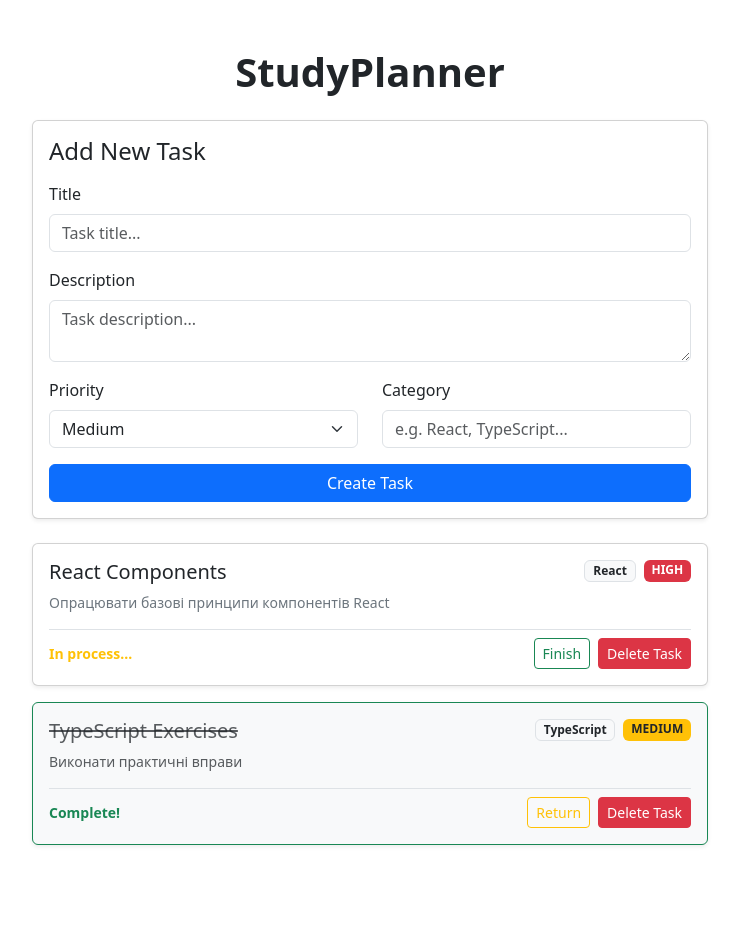
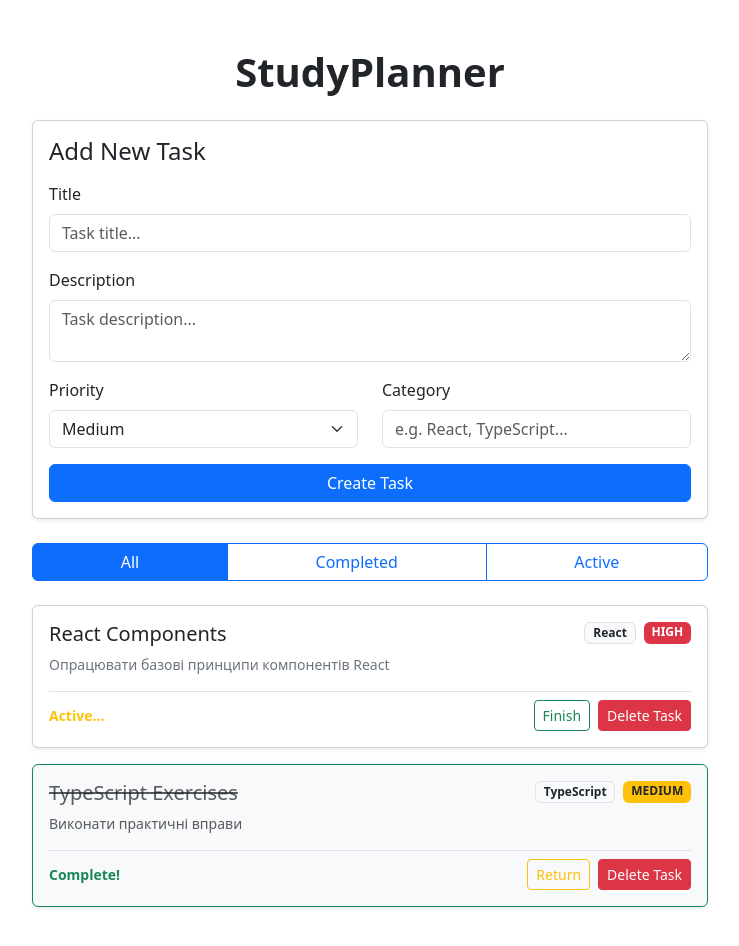
Before and after one commit to denys-samoilov/study-planner-app, a React (Vite) app: page / in a window 1280 px wide. Shown: the top 946 px of the page, without its empty margins (270-1009 px from the left). Before the commit the page ends 909 px from the top, so only its background shows below. Built offline with nearby package versions, Linux system fonts and the light colour scheme.

Commit message:
feat: add filter functionality with paremeters 'all', 'active' and 'completed'

```diff
--- a/src/App.tsx
+++ b/src/App.tsx
@@ -4,10 +4,11 @@ import { Task } from './types/task';
 import { TaskList } from './components/TaskList';
 import { TaskForm } from './components/TaskForm';
 import { initialTasks } from './data/initialTasks';
-import { TaskFilters } from './components/TaskFilters';
+import { TaskFilters, type FilterType } from './components/TaskFilters';
 
 export function App() {
-  const [tasks, setTasks] = useState<Task[]>(initialTasks);
+  const [tasks, setTasks] = useState(initialTasks);
+  const [filter, setFilter] = useState<FilterType>('all');
 
   function handleAddTask(newTask: Task): void {
     setTasks((prevTasks) => [newTask, ...prevTasks]);
@@ -37,17 +38,30 @@ export function App() {
     setTasks((prevTasks) => prevTasks.filter((task) => task.id !== id));
   }
 
-
+  function filteredTasks(): Task[] {
+    switch (filter) {
+      case 'completed':
+        return tasks.filter((task) => task.completed);
+      case 'active':
+        return tasks.filter((task) => !task.completed);
+      default:
+        return tasks;
+    }
+  }
 
   return (
     <div className="container py-5" style={{ maxWidth: '700px' }}>
       <Header />
 
       <TaskForm onAddTask={handleAddTask} />
-      <TaskFilters tasks={tasks} />
+      <TaskFilters
+      currentFilter={filter}
+      changeFilter={setFilter}
+      />
 
       <TaskList
-        tasks={tasks}
+        tasks={filteredTasks()}
+        currentFilter={filter}
         onToggle={handleToggleTask}
         onDelete={handleDeleteTask}
       />
--- a/src/components/TaskFilters.tsx
+++ b/src/components/TaskFilters.tsx
@@ -1,18 +1,34 @@
-import type { Task } from "../types/task";
+export type FilterType = 'all' | 'completed' | 'active';
 
-class TaskFiltersProps{
-    tasks: Task[];
-
-    constructor(tasks: Task[]){
-        this.tasks = tasks;
-    }
+interface TaskFiltersProps {
+  currentFilter: FilterType;
+  changeFilter: (filter: FilterType) => void;
 }
 
-export function TaskFilters({ tasks }: TaskFiltersProps) {
-    const handleSubmit = (e: React.FormEvent<HTMLFormElement>) => {
-        e.preventDefault();
-
-    }
-
-    return(<h2></h2>)
+export function TaskFilters({ currentFilter, changeFilter }: TaskFiltersProps) {
+  return (
+    <div className="btn-group w-100 mb-4" role="group" aria-label="Task Filters">
+      <button
+        type="button"
+        className={`btn ${currentFilter === 'all' ? 'btn-primary' : 'btn-outline-primary'}`}
+        onClick={() => changeFilter('all')}
+      >
+        All
+      </button>
+      <button
+        type="button"
+        className={`btn ${currentFilter === 'completed' ? 'btn-primary' : 'btn-outline-primary'}`}
+        onClick={() => changeFilter('completed')}
+      >
+        Completed
+      </button>
+      <button
+        type="button"
+        className={`btn ${currentFilter === 'active' ? 'btn-primary' : 'btn-outline-primary'}`}
+        onClick={() => changeFilter('active')}
+      >
+        Active
+      </button>
+    </div>
+  );
 }
--- a/src/components/TaskItem.tsx
+++ b/src/components/TaskItem.tsx
@@ -38,7 +38,7 @@ export function TaskItem({ task, onToggle, onDelete}: TaskItemProps) {
 
         <div className="d-flex justify-content-between align-items-center border-top pt-2 mt-2">
           <small className={`fw-bold ${task.completed ? 'text-success' : 'text-warning'}`}>
-            {task.completed ? 'Complete!' : 'In process...'}
+            {task.completed ? 'Complete!' : 'Active...'}
           </small>
 
           <div className="d-flex gap-2">
--- a/src/components/TaskList.tsx
+++ b/src/components/TaskList.tsx
@@ -1,17 +1,28 @@
 import { Task } from '../types/task';
+import type { FilterType } from './TaskFilters';
 import { TaskItem } from './TaskItem';
 
 interface TaskListProps {
   tasks: Task[];
+  currentFilter: FilterType;
+
   onToggle: (id: number | string) => void;
   onDelete: (id: number | string) => void;
 }
 
-export function TaskList({ tasks, onToggle, onDelete}: TaskListProps) {
-  if (tasks.length === 0) {
+export function TaskList({ tasks, currentFilter, onToggle, onDelete}: TaskListProps) {
+  if (tasks.length === 0 && currentFilter === 'all') {
     return (
       <div className="alert alert-secondary text-center" role="alert">
-        List is empty.
+        List is empty. Please add a new task.
+      </div>
+    );
+  }
+
+  if (tasks.length === 0 && currentFilter !== 'all') {
+    return (
+      <div className="alert alert-secondary text-center" role="alert">
+        No tasks with selected filter.
       </div>
     );
   }
```
